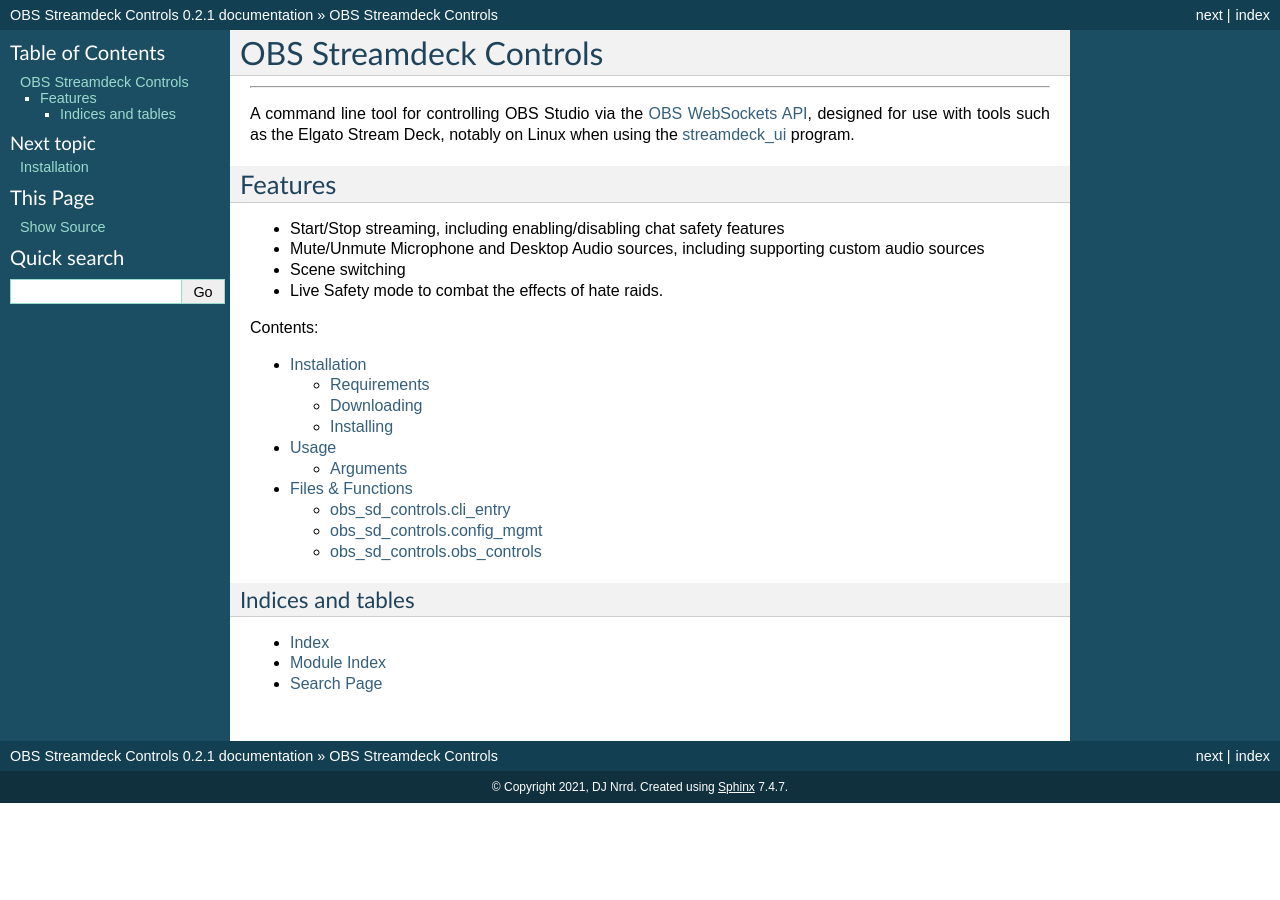
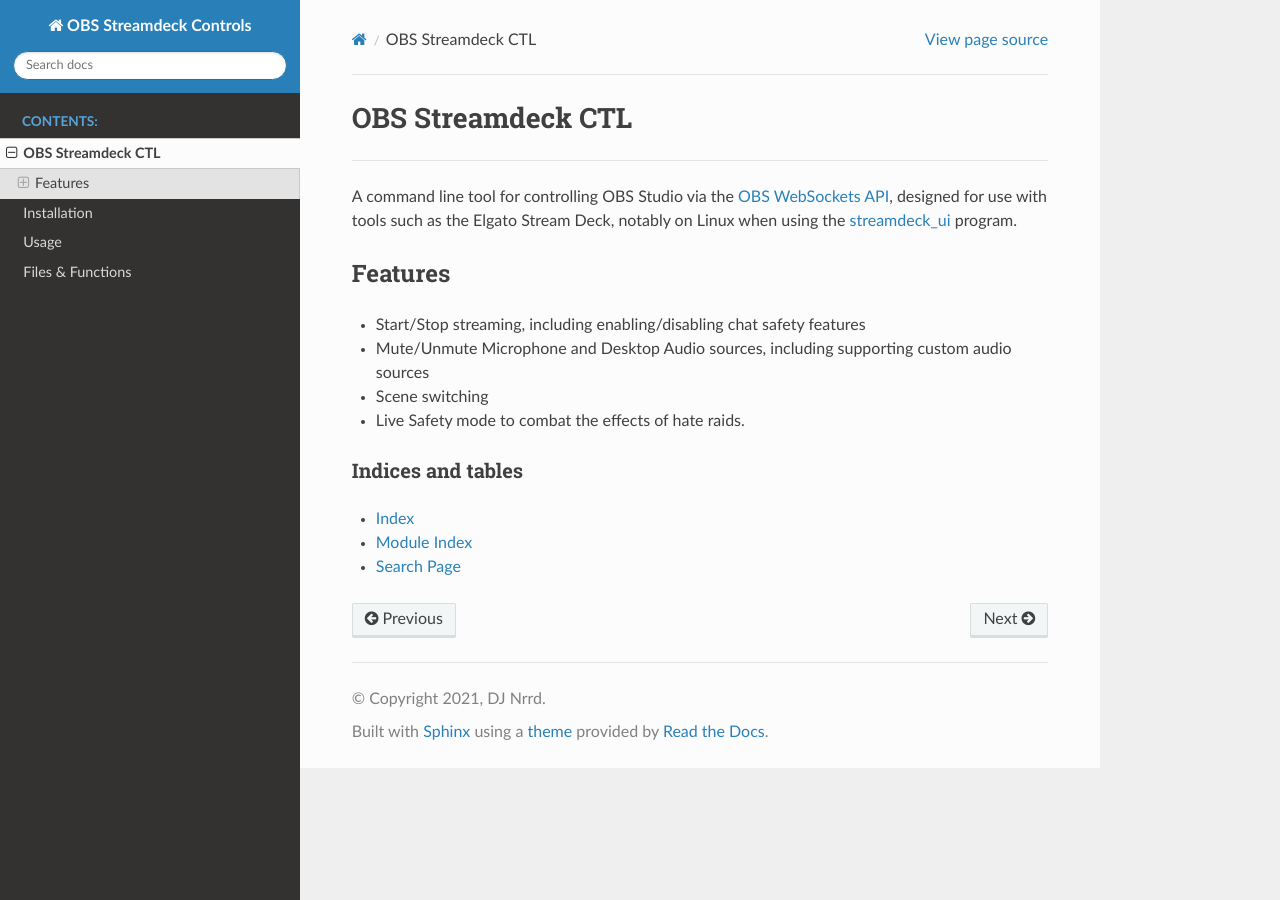
Before and after one commit to djnrrd/obs_streamdeck_controls, a Sphinx documentation site: the page built from docs/source/index.rst, in a window 1280 px wide. Built offline with Sphinx 7.4.7 and the Read the Docs theme 2.0.0, drawn with Linux system fonts in a browser that asks for light colours.

Commit message:
Updated to the readthedocs theme and moved the toc to its own rst file to go in the sidebar only

```diff
--- a/README.rst
+++ b/README.rst
@@ -1,6 +1,6 @@
-#######################
-OBS Streamdeck Controls
-#######################
+##################
+OBS Streamdeck CTL
+##################
 
 Introduction
 ============
--- a/docs/source/conf.py
+++ b/docs/source/conf.py
@@ -46,7 +46,10 @@
 # The theme to use for HTML and HTML Help pages.  See the documentation for
 # a list of builtin themes.
 #
-html_theme = 'classic'
+html_theme = 'sphinx_rtd_theme'
+html_sidebars = {'**': ['globaltoc.html', 'relations.html', 'sourcelink.html',
+                        'searchbox.html']}
+master_doc = 'contents'
 
 # Add any paths that contain custom static files (such as style sheets) here,
 # relative to this directory. They are copied after the builtin static files,
--- a/docs/source/index.rst
+++ b/docs/source/index.rst
@@ -1,18 +1,11 @@
-#######################
-OBS Streamdeck Controls
-#######################
+##################
+OBS Streamdeck CTL
+##################
 
 .. include:: ../../README.rst
    :start-after: Introduction
    :end-before: Installation
 
-.. toctree::
-   :maxdepth: 2
-   :caption: Contents:
-
-   installation
-   usage
-   modules
 
 Indices and tables
 ==================
--- a/requirements.txt
+++ b/requirements.txt
@@ -2,3 +2,4 @@
 sphinx
 appdirs
 irc
+sphinx-rtd-theme
```
Also changed, not shown: other parts of README.rst (+4 -1 lines), docs/source/contents.rst (added, +8 -0 lines), docs/source/modules.rst (line endings or trailing spaces), docs/source/usage.rst (line endings or trailing spaces), 1 other file.
